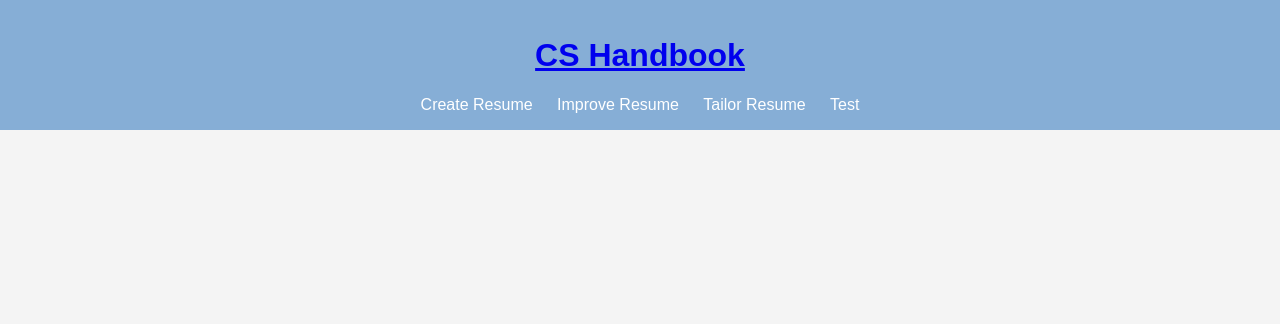
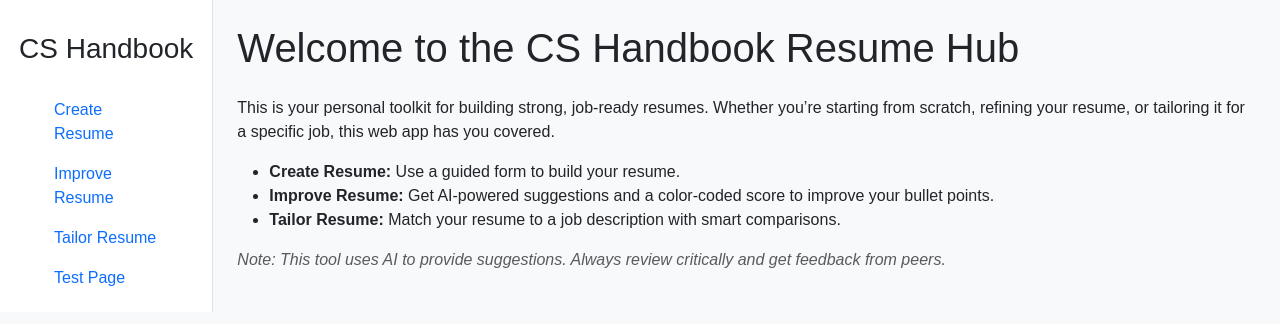
Before and after one commit to GraceAnnaAkparanta/cs-handbook, a plain HTML site: page index.html in a window 1280 px wide. Drawn offline with nearby package versions, Linux system fonts and the light colour scheme.

Commit message:
Added sidebar & updated bootstrap

```diff
--- a/index.html
+++ b/index.html
@@ -1,48 +1,60 @@
 <!DOCTYPE html>
-<html lang = "en">
+<html lang="en">
+
 <head>
-  <meta charset = "UTF-8">
-  <meta name = "viewport" content = "width = device-width, initial-scale = 1">
+  <meta charset="UTF-8">
+  <meta name="viewport" content="width=device-width, initial-scale=1">
   <title>CS Handbook - Resume Hub</title>
-  <link rel = "stylesheet" href = "style.css">
+
+  <!-- Bootstrap CSS -->
+  <link href="https://cdn.jsdelivr.net/npm/bootstrap@5.3.2/dist/css/bootstrap.min.css" rel="stylesheet">
+  <link rel="stylesheet" href="style.css">
 </head>
-<body>
-  <header>
-    <a href = "index.html"> <h1>CS Handbook</h1> </a>
-    <nav>
-      <a href = "create.html">Create Resume</a>
-      <a href = "improve.html">Improve Resume</a>
-      <a href = "tailor.html">Tailor Resume</a>
-      <a href = "file.html">Test</a>
 
-    </nav>
-  </header>
+<body class="bg-light">
 
-  <main>
-    <!-- <section id = "create">
-      <h2>Create Your Resume</h2>
-      <form id = "create-form">
-        <input type = "text" placeholder = "Full Name" required><br>
-        <input type = "text" placeholder = "Email" required><br>
-        <textarea placeholder = "Experience"></textarea><br>
-        <button type = "submit">Generate Resume</button>
-      </form>
-    </section>
+  <div class="container-fluid">
+    <div class="row">
+      <!-- Sidebar -->
+      <nav class="col-md-3 col-lg-2 d-md-block bg-white sidebar border-end">
+        <div class="position-sticky pt-3">
+          <h3 class="text-center mt-3 mb-4">CS Handbook</h3>
+          <ul class="nav flex-column px-3">
+            <li class="nav-item">
+              <a class="nav-link" href="create.html">Create Resume</a>
+            </li>
+            <li class="nav-item">
+              <a class="nav-link" href="improve.html">Improve Resume</a>
+            </li>
+            <li class="nav-item">
+              <a class="nav-link" href="tailor.html">Tailor Resume</a>
+            </li>
+            <li class="nav-item">
+              <a class="nav-link" href="file.html">Test Page</a>
+            </li>
+          </ul>
+        </div>
+      </nav>
 
-    <section id = "improve">
-      <h2>Improve Existing Resume</h2>
-      <textarea placeholder = "Paste your resume here..."></textarea><br>
-      <button>Get Suggestions</button>
-    </section>
+      <!-- Main content -->
+      <main class="col-md-9 ms-sm-auto col-lg-10 px-md-4 py-4">
+        <h1 class="mb-4">Welcome to the CS Handbook Resume Hub</h1>
+        <p>This is your personal toolkit for building strong, job-ready resumes. Whether you’re starting from scratch,
+          refining your resume, or tailoring it for a specific job, this web app has you covered.</p>
+        <ul>
+          <li><strong>Create Resume:</strong> Use a guided form to build your resume.</li>
+          <li><strong>Improve Resume:</strong> Get AI-powered suggestions and a color-coded score to improve your bullet
+            points.</li>
+          <li><strong>Tailor Resume:</strong> Match your resume to a job description with smart comparisons.</li>
+        </ul>
+        <p class="mt-3 text-muted"><em>Note: This tool uses AI to provide suggestions. Always review critically and get
+            feedback from peers.</em></p>
+      </main>
+    </div>
+  </div>
 
-    <section id = "tailor">
-      <h2>Tailor Resume to a Job</h2>
-      <textarea placeholder = "Paste your resume here..."></textarea><br>
-      <textarea placeholder = "Paste job description here..."></textarea><br>
-      <button>Tailor Resume</button>
-    </section> -->
-  </main>
+  <!-- Bootstrap JS -->
+  <script src="https://cdn.jsdelivr.net/npm/bootstrap@5.3.2/dist/js/bootstrap.bundle.min.js"></script>
+</body>
 
-  <script src = "script.js"></script>
-</body>
 </html>
```
